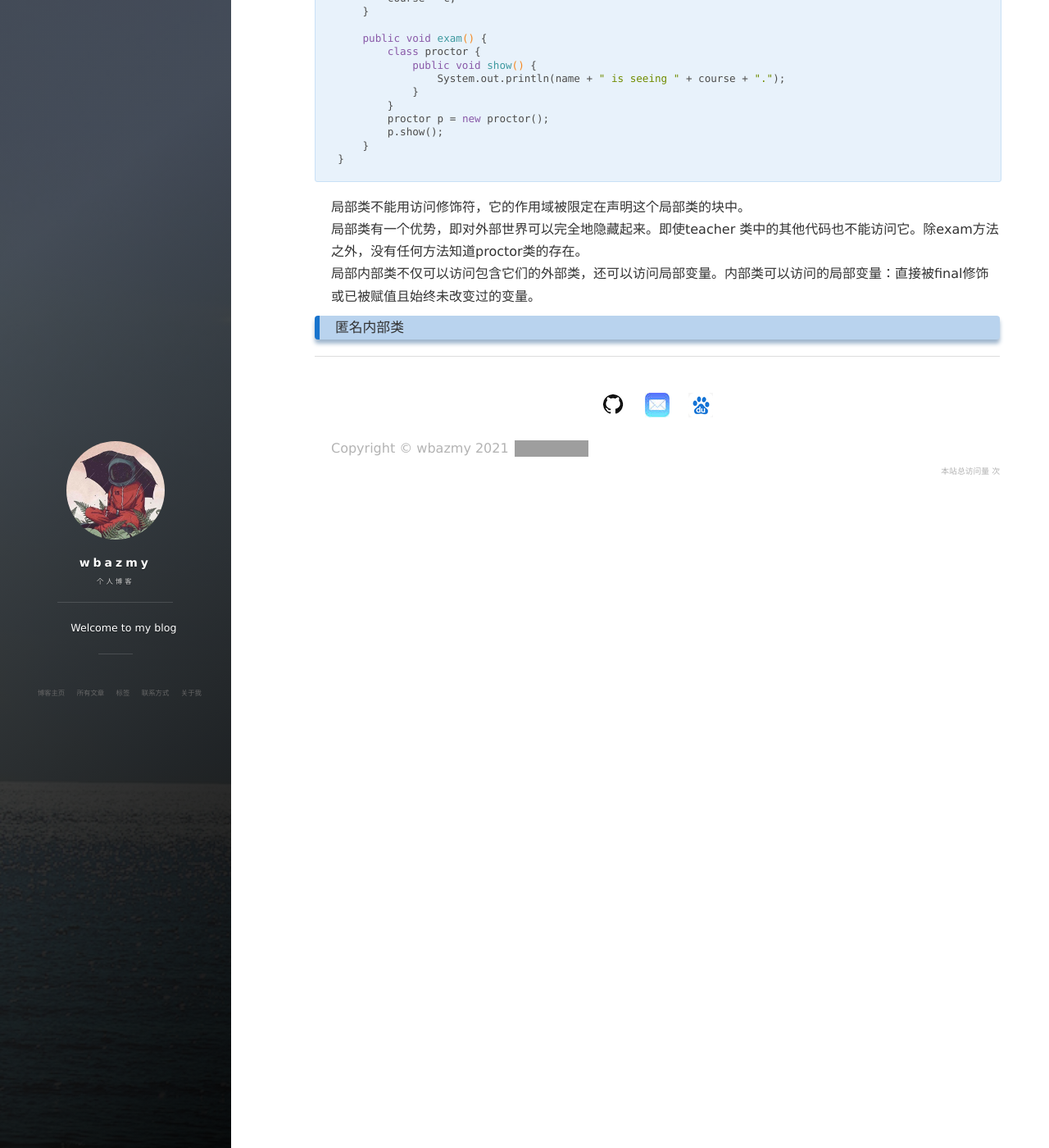
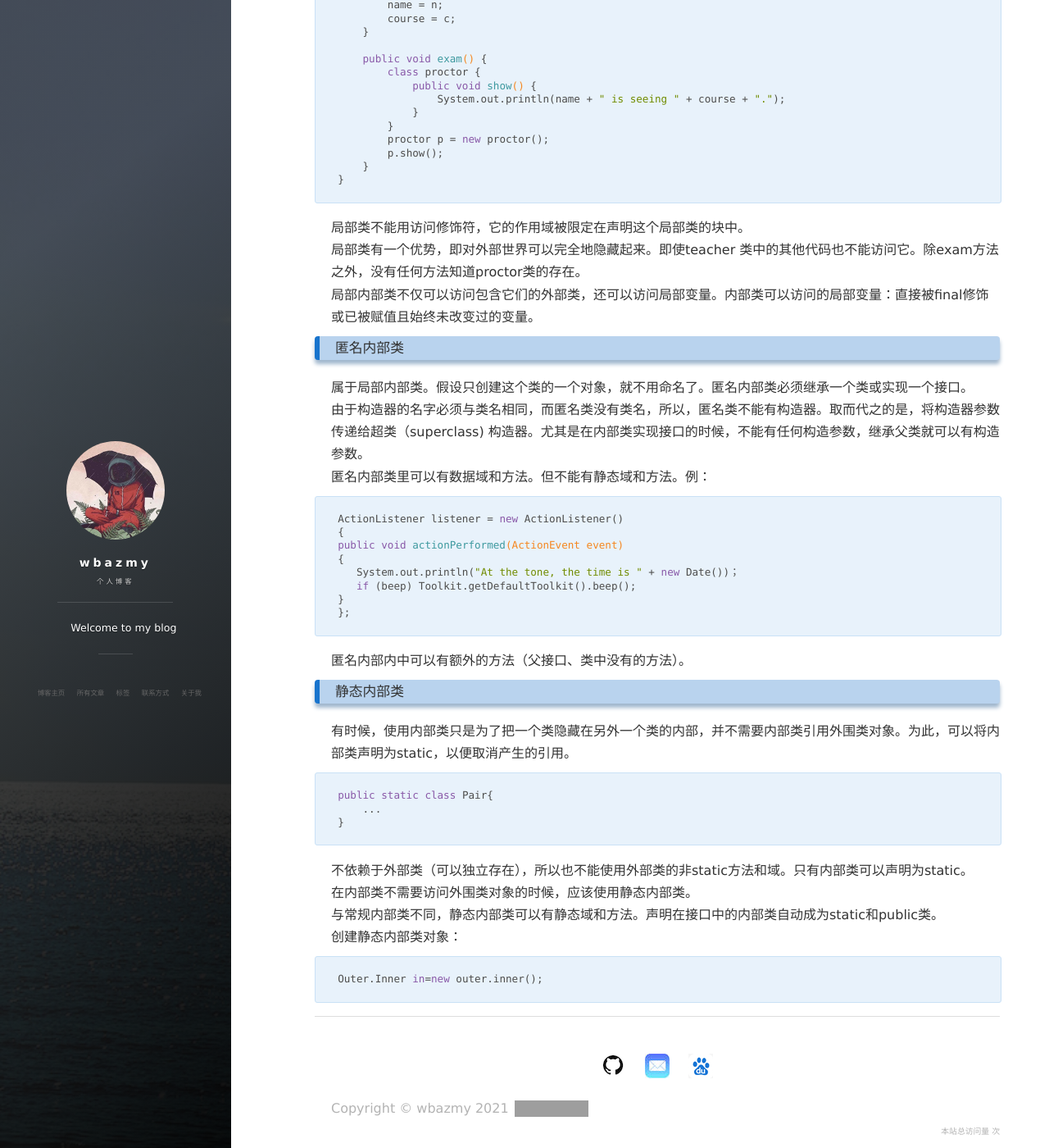
Before and after one commit to wbazmy/wbazmy.github.io, a Jekyll site: the page built from _posts/2021-10-07-接口，lambda表达式与内部类.md, in a window 1280 px wide and 1400 px high, scrolled down 7346 px. Shown: the whole window at 82% size. Built offline with Jekyll 4.4.1, drawn with Linux system fonts in a browser that asks for light colours; nearby versions of some CDN libraries; comment, search, counter and statistics services are not loaded; grey boxes are pictures that could not be loaded.

Commit message:
Update 2021-10-07-接口，lambda表达式与内部类.md

````diff
--- a/_posts/2021-10-07-接口，lambda表达式与内部类.md
+++ b/_posts/2021-10-07-接口，lambda表达式与内部类.md
@@ -334,3 +334,36 @@ class teacher {
 局部类有一个优势，即对外部世界可以完全地隐藏起来。即使teacher 类中的其他代码也不能访问它。除exam方法之外，没有任何方法知道proctor类的存在。
 局部内部类不仅可以访问包含它们的外部类，还可以访问局部变量。内部类可以访问的局部变量：直接被final修饰或已被赋值且始终未改变过的变量。
 ### 匿名内部类
+属于局部内部类。假设只创建这个类的一个对象，就不用命名了。匿名内部类必须继承一个类或实现一个接口。
+由于构造器的名字必须与类名相同，而匿名类没有类名，所以，匿名类不能有构造器。取而代之的是，将构造器参数传递给超类（superclass) 构造器。尤其是在内部类实现接口的时候，不能有任何构造参数，继承父类就可以有构造参数。
+匿名内部类里可以有数据域和方法。但不能有静态域和方法。例：
+
+```java
+ActionListener listener = new ActionListener()
+{
+public void actionPerformed(ActionEvent event)
+{
+   System.out.println("At the tone, the time is " + new Date())；
+   if (beep) Toolkit.getDefaultToolkit().beep();
+}
+};
+```
+
+匿名内部内中可以有额外的方法（父接口、类中没有的方法）。
+### 静态内部类
+有时候，使用内部类只是为了把一个类隐藏在另外一个类的内部，并不需要内部类引用外围类对象。为此，可以将内部类声明为static，以便取消产生的引用。
+
+```java
+public static class Pair{
+    ...
+}
+```
+
+不依赖于外部类（可以独立存在），所以也不能使用外部类的非static方法和域。只有内部类可以声明为static。
+在内部类不需要访问外围类对象的时候，应该使用静态内部类。
+与常规内部类不同，静态内部类可以有静态域和方法。声明在接口中的内部类自动成为static和public类。
+创建静态内部类对象：
+
+```java
+Outer.Inner in=new outer.inner();
+```
````
